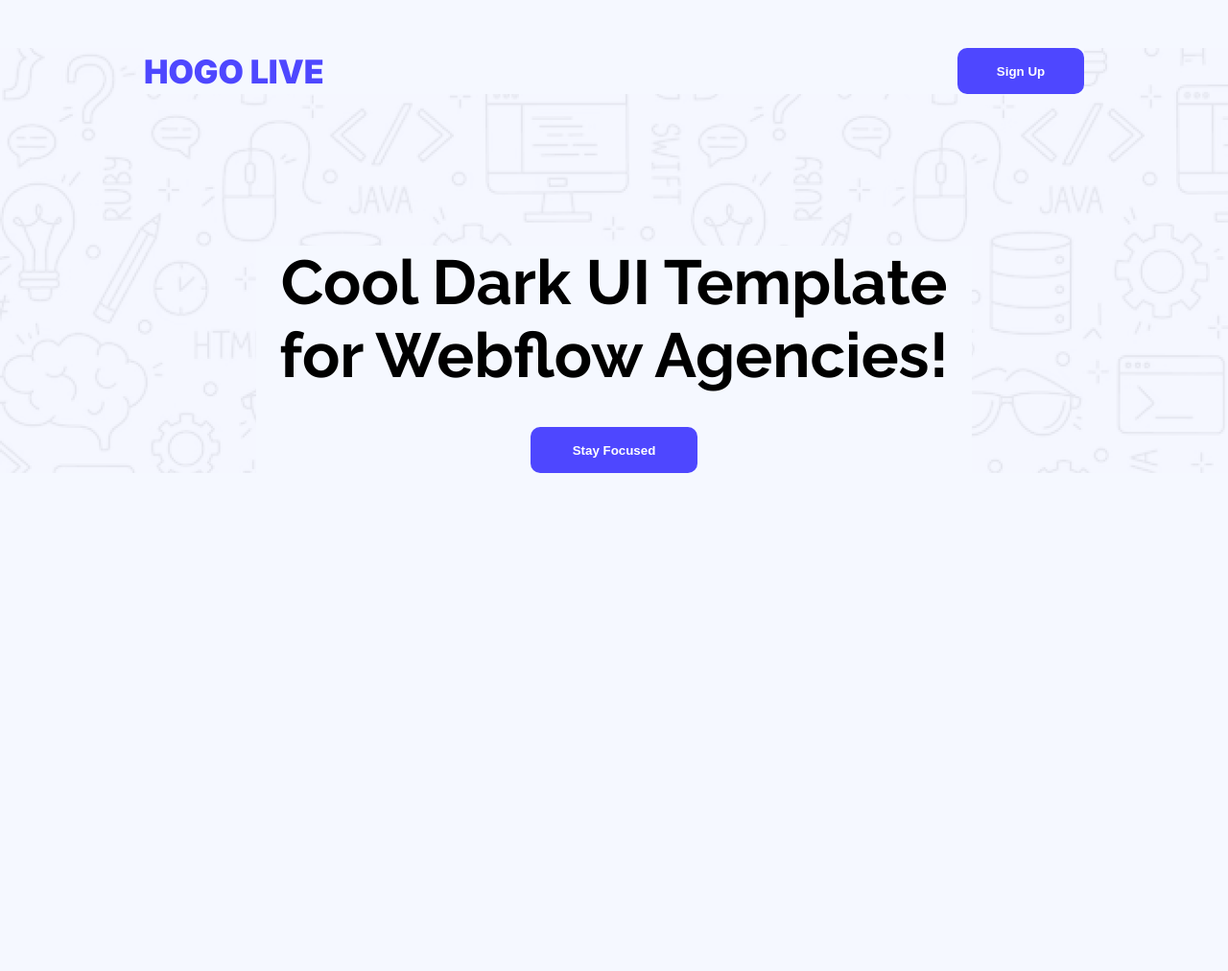
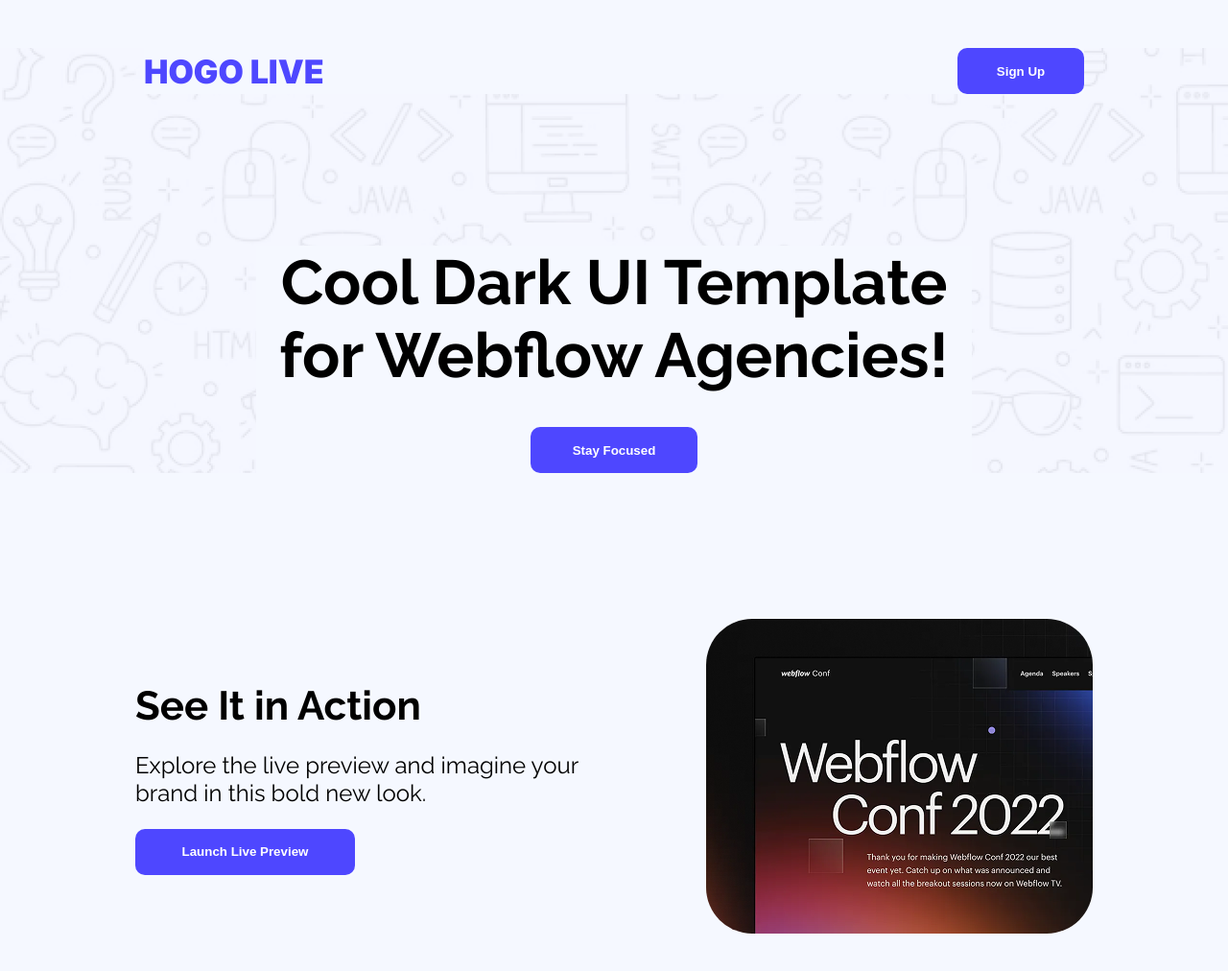
Before and after one commit to SohanKhanDev/ph-a1, a plain HTML site: page index.html in a window 1280 px wide. Shown: the whole page at 96% size. Before the commit the page ends 800 px from the top, so only its background shows below. Drawn offline with Linux system fonts and the light colour scheme.

Commit message:
main first section

```diff
--- a/index.html
+++ b/index.html
@@ -23,5 +23,19 @@
             <button class="btn-banner btn-main">Stay Focused</button>
         </section>
     </header>
+    <!-- Main Section -->
+    <main>
+        <!-- Section One -->
+        <section class="secone">
+            <div class="left">
+                <h3>See It in Action</h3>
+                <p>Explore the live preview and imagine your brand in this bold new look.</p>
+                <button class="btn-secone btn-main">Launch Live Preview</button>
+            </div>
+            <div class="right">
+                <img src="images/wc-mini.png" alt="">
+            </div>
+        </section>
+    </main>
 </body>
 </html>
--- a/style.css
+++ b/style.css
@@ -65,3 +65,31 @@ nav .btn-nav{
     width: 174px;
     height: 48px;
 }
+/* Section One Style */
+.secone{
+    margin: 116px 141px;
+    display: flex;
+    align-items: center;
+    justify-content: space-between;
+    /* border: 1px solid red; */
+}
+.left{
+    width: 517px;
+}
+.left h3{
+    font-size: 42px;
+    font-weight: bold;
+}
+.left p{
+    font-size: 24px;
+    margin: 23px auto;
+}
+.left .btn-secone{
+    width: 229px;
+    height: 48px;
+}
+.right img{
+    width: 403px;
+    height: 328px;
+    border-radius: 48px;
+}
```
